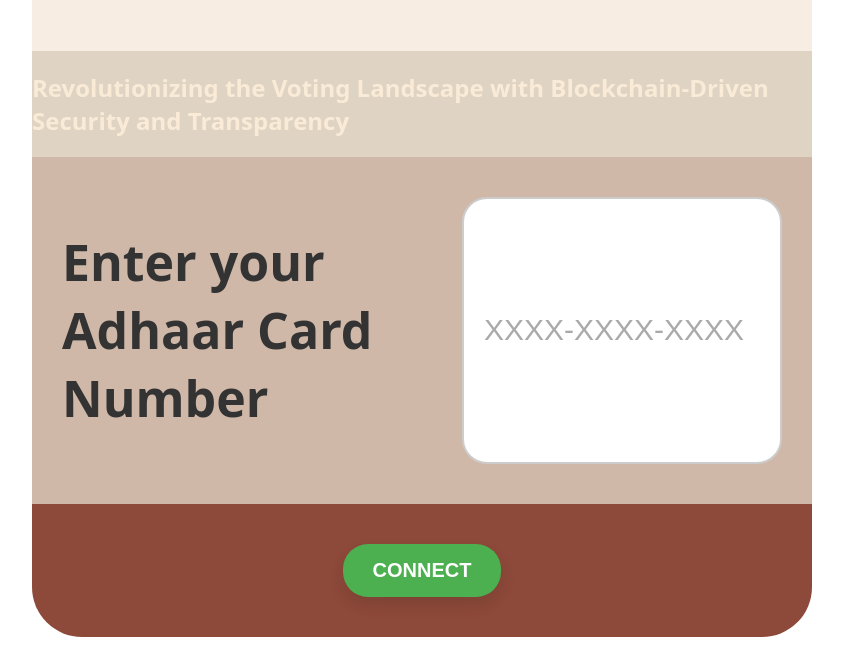
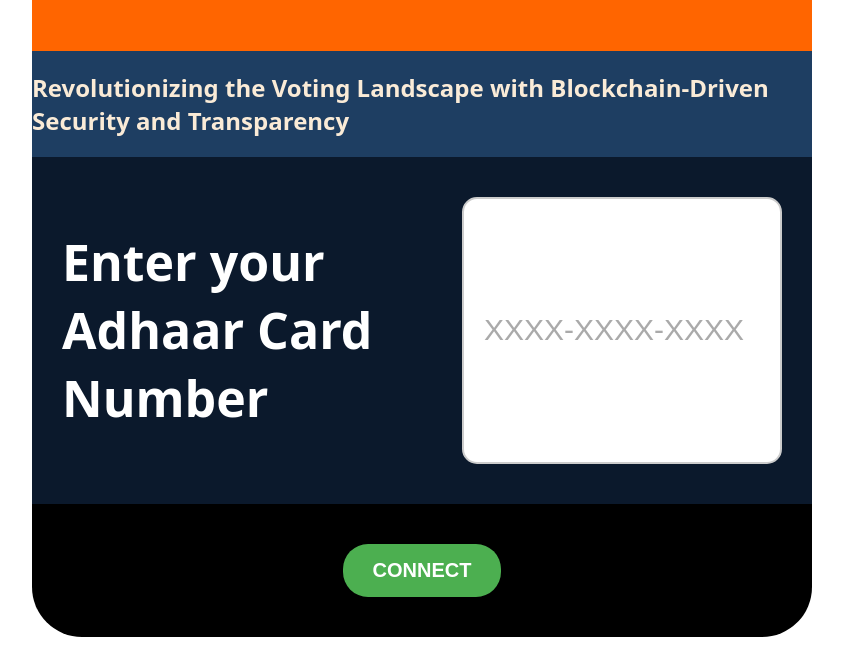
Before and after one commit to Harzit/BlocxVote, a plain HTML site: page BVM/landing/index.html in a window 1280 px wide. Shown: the part 509-1154 px from the top of the page, without its empty margins (218-1061 px from the left). Drawn offline with Linux system fonts and the light colour scheme.

Commit message:
landing styling

```diff
--- a/BVM/landing/index.css
+++ b/BVM/landing/index.css
@@ -1,7 +1,7 @@
 .mainpage {
     display: flex;
     justify-content: center;
-    background-color: #F8EDE3;
+    background-color: #FF6500;
     border-top-left-radius: 50px;
     border-top-right-radius: 50px;
     margin-top: 200px;
@@ -12,7 +12,7 @@
 .mainpage2 {
     display: flex;
     justify-content: center;
-    background-color: #DFD3C3;
+    background-color: #1E3E62;
     margin-bottom: 0px;
     font-family:system-ui, -apple-system, BlinkMacSystemFont, 'Segoe UI', Roboto, Oxygen, Ubuntu, Cantarell, 'Open Sans', 'Helvetica Neue', sans-serif
 }
@@ -22,7 +22,7 @@
     display: flex;
     justify-content: center;
     margin-bottom: 0px;
-    background-color: #D0B8A8;
+    background-color: #0B192C;
     font-family:system-ui, -apple-system, BlinkMacSystemFont, 'Segoe UI', Roboto, Oxygen, Ubuntu, Cantarell, 'Open Sans', 'Helvetica Neue', sans-serif
 }
 
@@ -30,7 +30,7 @@
     display: flex;
     justify-content: center;
     padding: 40px;
-    background-color: #8D493A;
+    background-color: #000000;
     border-bottom-left-radius: 50px;
     border-bottom-right-radius: 50px;
 }
@@ -39,17 +39,17 @@
     padding-right: 50px;
     font-size: 50px;
     font-weight: 600;
-    color: #333; /* Dark grey for readability */
-    display: block; /* Ensures it appears above the input box */
+    color: white;
+    display: block;
  }
 
 .highlight {
-    color: #4CAF50; /* Green for emphasis on key words */
+    color: #4CAF50;
 }
 
 .connect-btn {
     padding: 15px 30px;
-    background-color: #4CAF50;  /* Green */
+    background-color: #4CAF50;
     color: white;
     font-size: 20px;
     font-weight: bold;
@@ -61,7 +61,7 @@
 }
 
 .connect-btn:hover {
-    background-color: #45a049; /* Darker green */
+    background-color: #45a049;
     transform: translateY(-3px);
     box-shadow: 0 12px 20px rgba(0, 0, 0, 0.2);
 }
@@ -83,18 +83,19 @@
     margin: 10px 0;
     box-sizing: border-box;
     border: 2px solid #ccc;
-    border-radius: 25px;
+    border-radius: 15px;
     font-size: 30px;
     transition: 0.3s;
     outline: none;
   }
 
   .input-box:focus {
-    border-color: #4CAF50; /* Green border on focus */
-    box-shadow: 0 0 8px rgba(76, 175, 80, 0.5); /* Green glow */
+    border-color: #4CAF50;
+    box-shadow: 0 0 8px rgba(76, 175, 80, 0.5);
+    border-radius: 25px;
   }
 
   .input-box::placeholder {
-    color: #aaa; /* Placeholder color */
-    opacity: 1;  /* Full opacity for better readability */
+    color: #aaa;
+    opacity: 1;
 }
```
